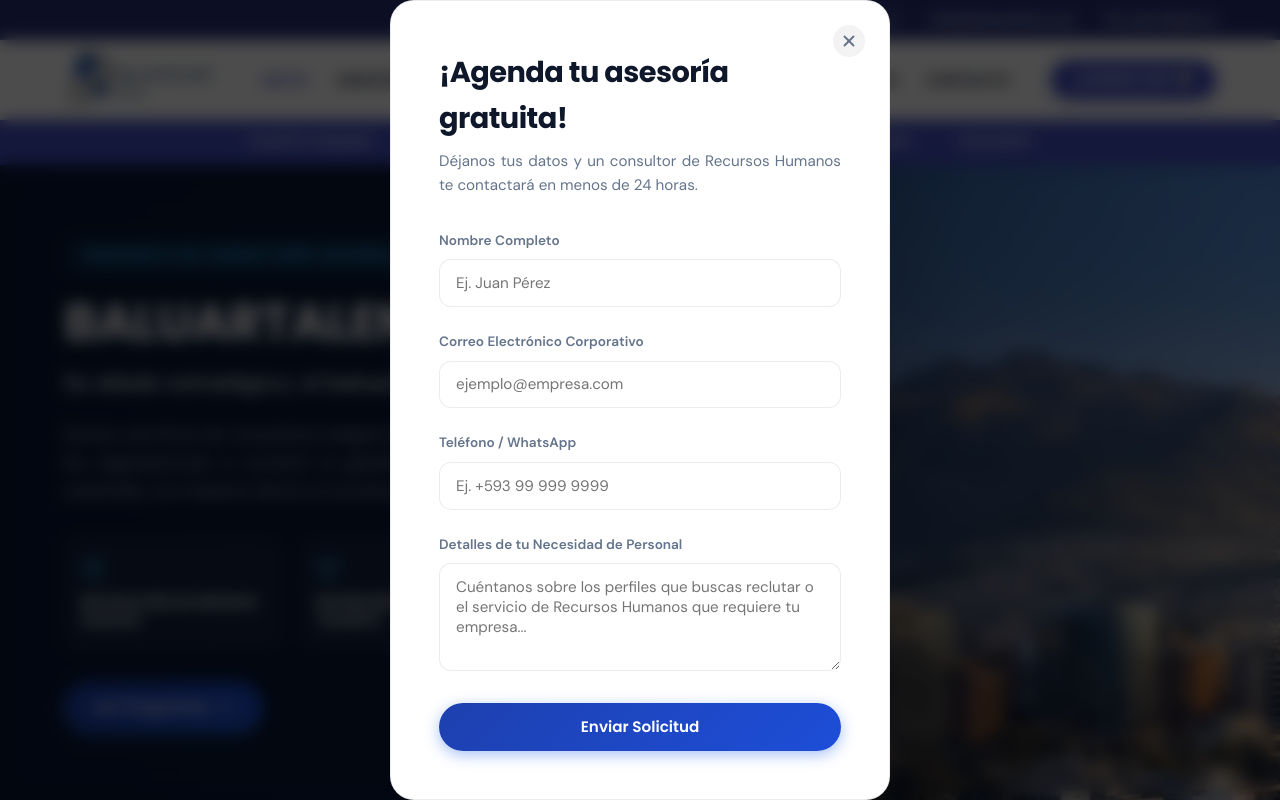
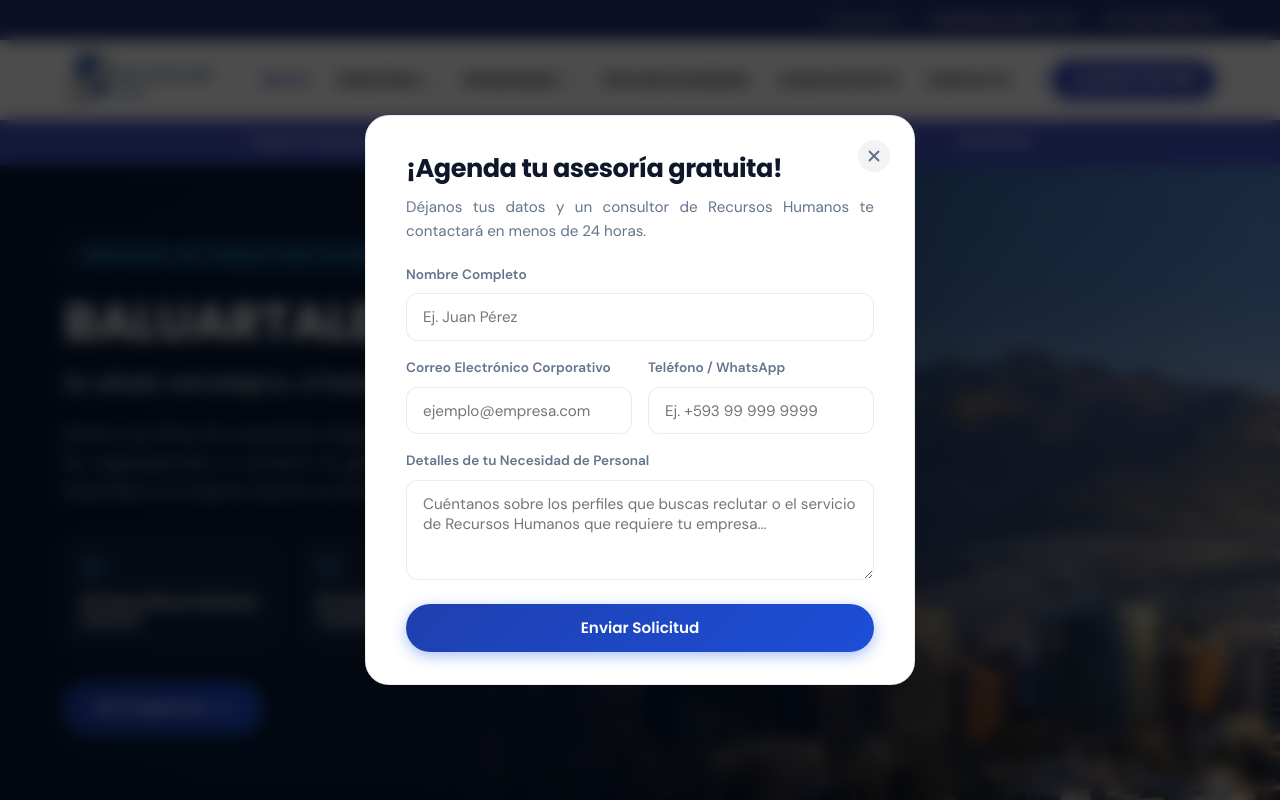
Before and after one commit to Ericks1n/Vtalent, a React (Vite) app: page / in a window 1280 px wide. Both pictures are taken after a click on the button "¿CONSULTAS? 💬". Shown: the top 800 px of the page. Built offline with nearby package versions, Linux system fonts and the light colour scheme.

Commit message:
style: optimizar diseno y espaciado de ContactModal para pantallas 1280x720

```diff
--- a/src/components/ContactModal.jsx
+++ b/src/components/ContactModal.jsx
@@ -94,6 +94,7 @@ export default function ContactModal({ isOpen, onClose }) {
                   onChange={(e) => setFormData({ ...formData, name: e.target.value })}
                 />
               </div>
+              <div className="form-row">
                 <div className="form-group">
                   <label htmlFor="modal-email">Correo Electrónico Corporativo</label>
                   <input
@@ -118,12 +119,13 @@ export default function ContactModal({ isOpen, onClose }) {
                     onChange={(e) => setFormData({ ...formData, phone: e.target.value })}
                   />
                 </div>
+              </div>
               <div className="form-group">
                 <label htmlFor="modal-message">Detalles de tu Necesidad de Personal</label>
                 <textarea
                   id="modal-message"
                   required
-                  rows="4"
+                  rows="3"
                   className="form-input"
                   placeholder="Cuéntanos sobre los perfiles que buscas reclutar o el servicio de Recursos Humanos que requiere tu empresa..."
                   value={formData.message}
--- a/src/index.css
+++ b/src/index.css
@@ -1160,9 +1160,11 @@ a {
   background: #ffffff;
   border: 1px solid var(--border-light);
   border-radius: 24px;
-  width: 100%;
-  max-width: 500px;
-  padding: 3rem;
+  width: 95%;
+  max-width: 550px;
+  max-height: 90vh;
+  overflow-y: auto;
+  padding: 2rem 2.5rem;
   position: relative;
   transform: scale(0.9);
   transition: var(--transition-smooth);
@@ -1195,18 +1197,31 @@ a {
 }
 
 .modal-content h3 {
-  font-size: 1.8rem;
-  margin-bottom: 0.5rem;
+  font-size: 1.6rem;
+  margin-bottom: 0.4rem;
 }
 
 .modal-content p {
   color: var(--text-muted);
   font-size: 0.95rem;
-  margin-bottom: 2rem;
+  margin-bottom: 1.25rem;
 }
 
 .form-group {
-  margin-bottom: 1.5rem;
+  margin-bottom: 1rem;
+}
+
+.form-row {
+  display: grid;
+  grid-template-columns: 1fr 1fr;
+  gap: 1rem;
+}
+
+@media (max-width: 480px) {
+  .form-row {
+    grid-template-columns: 1fr;
+    gap: 0;
+  }
 }
 
 .form-group label {
```
Lines whose indentation alone changed are shown as unchanged.
